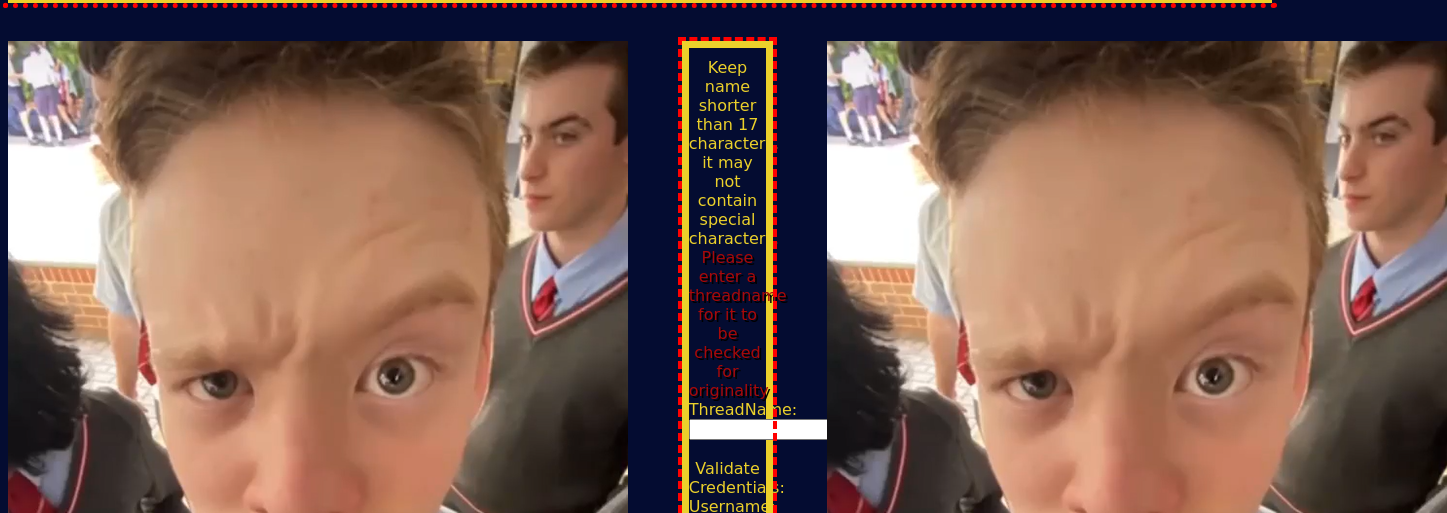
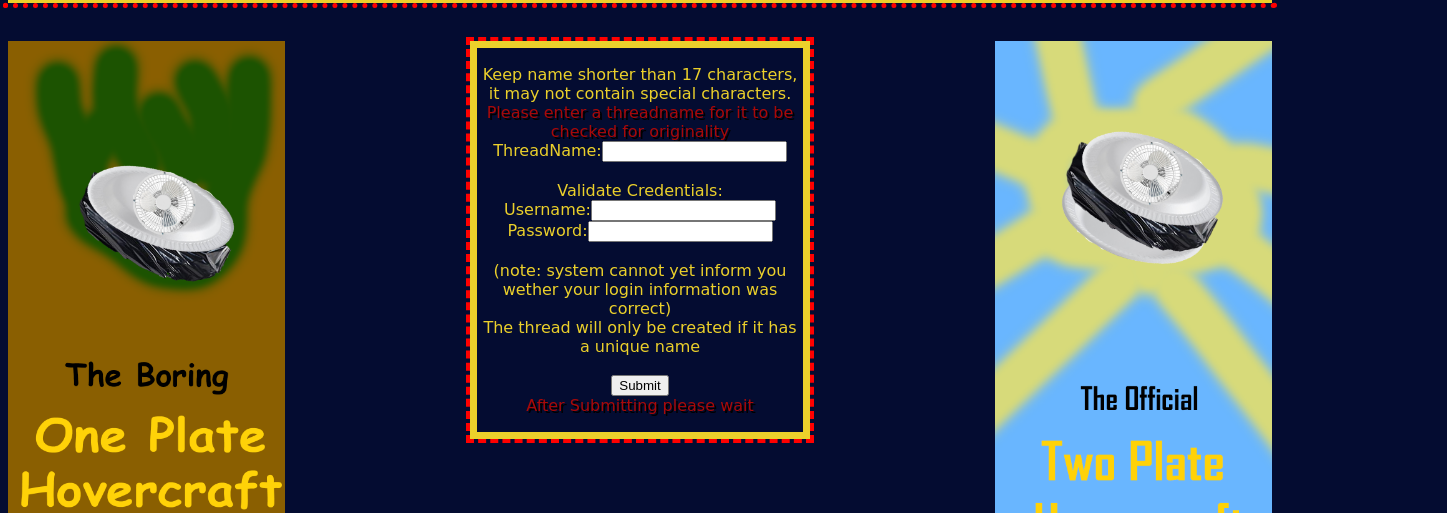
Before and after one commit to SirStrategic/artforum, a website: page Forum/createthread.html in a window 1280 px wide. Shown: the part 282-795 px from the top of the page, 1447 px wide, since content can reach past the window. Drawn offline with Linux system fonts and the light colour scheme.

Commit message:
advertisments! :)

```diff
--- a/Forum/createthread.css
+++ b/Forum/createthread.css
@@ -12,8 +12,6 @@ body{
   .sign center {
     border: 7px solid #ebd02b;
     outline: 4px dashed red;
-    margin-left: 27%;
-    margin-right: 27%;
     padding-top: 5%;
     padding-bottom: 5%;
   }
@@ -27,3 +25,9 @@ body{
     display: flex;
     flex-direction: row;
   }
+  .flexbox img {
+    width: 60%;
+  }
+.flexbox .two img{
+      padding-left: 40%;
+}
--- a/Forum/createthread.html
+++ b/Forum/createthread.html
@@ -13,7 +13,7 @@
     <br>
     <div class="flexbox">
     <div class="one">
-        <img src="../IndexImages/rory.PNG" alt="">
+        <img src="../IndexImages/one plate hovercraft ad.png" alt="">
     </div>
     <div class="sign">
         <center>
@@ -30,7 +30,7 @@
                 </center>
         </div>
         <div class="two">
-            <img src="../IndexImages/rory.PNG" alt="">
+            <img src="../IndexImages/two plate hovercraft ad.png" alt="">
         </div>
     </div>
     </body>
```
Also changed, not shown: IndexImages/one plate hovercraft ad.png (added), IndexImages/two plate hovercraft ad.png (added).
